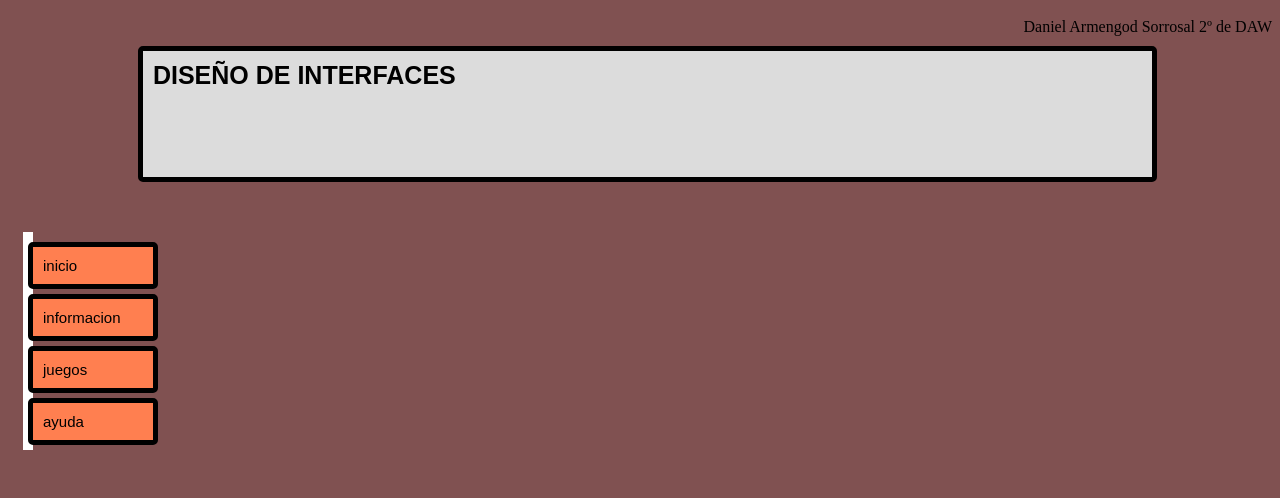
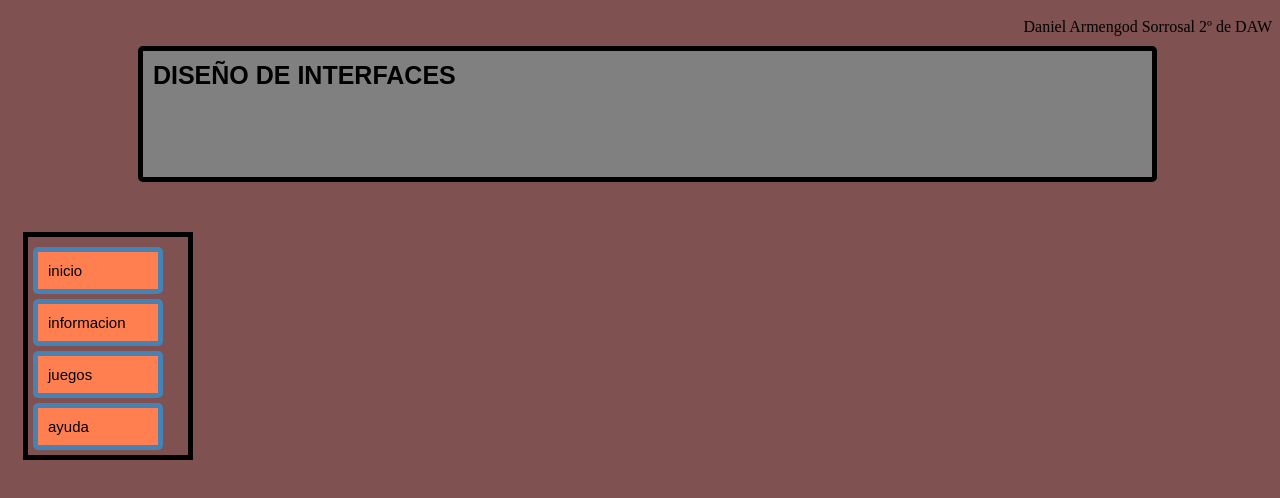
Before and after one commit to DanielArmengod1996/DisenioInterfacesWeb, a plain HTML site: page index.html in a window 1280 px wide. Drawn offline with Linux system fonts and the light colour scheme.

Commit message:
subida de la documentacion

```diff
--- a/estilos.css
+++ b/estilos.css
@@ -15,6 +15,8 @@
 
     margin-left:        auto;
     margin-right:       auto;
+
+    background-color: gray
 }
 
 #nombreApellidos{
@@ -33,7 +35,7 @@
     font-size: 15px;
     display: inline-block;
 
-    border: solid black 5px;
+    border: solid steelblue 5px;
     border-radius: 5px;
     background-color: coral;
     padding: 10px;
@@ -46,8 +48,10 @@
 #buttonGroup{
     margin-right: 100%;
     margin-top: 50px;
+    width: 150px;
+    padding: 5px;
 
-    border: solid white 5px;
+    border: solid black 5px;
 
 }
 
```
